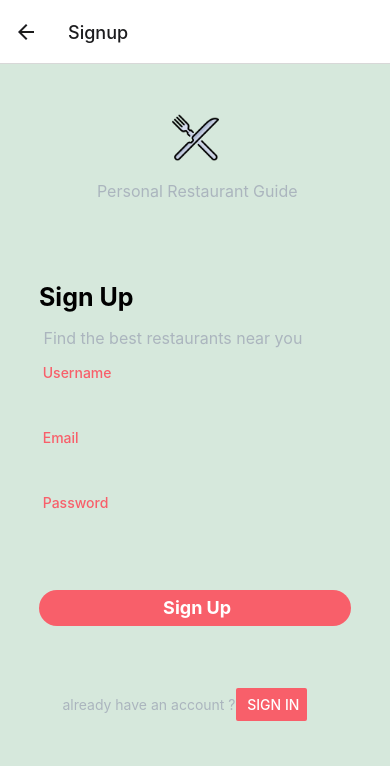
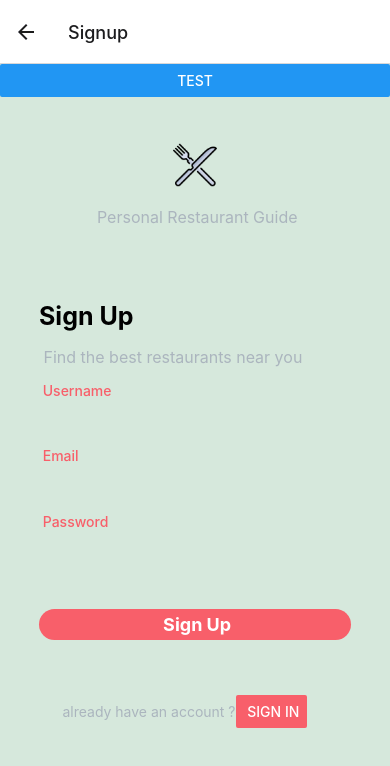
Before and after one commit to bitwiserob/personal-restaurant-guide, a React Native app in the folder PersonalRestaurantGuide/: screen /Signup in a window 390 px wide. Shown: the top 766 px of the page. Built offline with nearby package versions, Linux system fonts and the light colour scheme.

Commit message:
auth now sends te proper request

```diff
--- a/PersonalRestaurantGuide/package.json
+++ b/PersonalRestaurantGuide/package.json
@@ -16,6 +16,7 @@
     "@react-navigation/stack": "^6.3.8",
     "axios": "^1.2.1",
     "expo": "~47.0.8",
+    "expo-cli": "^6.0.8",
     "expo-splash-screen": "~0.17.5",
     "expo-status-bar": "~1.4.2",
     "react": "18.1.0",
--- a/PersonalRestaurantGuide/screens/User/LoginScreen.js
+++ b/PersonalRestaurantGuide/screens/User/LoginScreen.js
@@ -18,7 +18,7 @@ const LoginScreen = () => {
   const { dispatch, state } = useAuth();
   return (
     <View style={styles.container}>
-      <View
+       <View
         style={{
           flex: 1,
           alignItems: "center",
@@ -61,11 +61,12 @@ const LoginScreen = () => {
           activeOpacity={0.6}
           underlayColor="#DDDDDD"
           onPress={() => {
-             // dispatch({ type: "login", payload: {
-            //   "userName":username,
-            //   "password": password
-            // }
-          }}
+            dispatch({ type: "login", payload: {
+             "username": username,
+             "password": password
+           }});
+           console.log('newstate ' +state);
+         }}
         >
           <Text style={styles.text}> Sign in</Text>
         </TouchableHighlight>
--- a/PersonalRestaurantGuide/screens/User/SignupScreen.js
+++ b/PersonalRestaurantGuide/screens/User/SignupScreen.js
@@ -18,6 +18,19 @@ const SignupScreen = () => {
   const { dispatch, state } = useAuth();
   return (
     <View style={styles.container}>
+      <View>
+      <Button title="Test"
+          onPress={() => {
+            dispatch({ type: "signup", payload: {
+             "username":username,
+             "email":email,
+             "password": password
+           }})
+         }}
+
+          ></Button>
+      </View>
+
       <View
         style={{
           flex: 1,
@@ -69,17 +82,22 @@ const SignupScreen = () => {
           style={[styles.button]}
           activeOpacity={0.6}
           underlayColor="#DDDDDD"
-          onPress={() => {
-             // dispatch({ type: "login", payload: {
-            //   "userName":username,
-            //   "email":email,
-            //   "password": password
-            // }
-            console.log(state);
-          }}
+          oonPress={() => {
+            dispatch({ type: "signup", payload: {
+             "username":username,
+             "email":email,
+             "password": password
+           }})
+         }}
         >
+
           <Text style={styles.text}> Sign Up</Text>
+
         </TouchableHighlight>
+
+
+
+
       </View>
       <View
         style={{
--- a/PersonalRestaurantGuide/screens/context/AuthContext.js
+++ b/PersonalRestaurantGuide/screens/context/AuthContext.js
@@ -7,51 +7,64 @@ const AuthContext = React.createContext()
 
 function authReducer(state, action) {
   switch (action.type) {
-    case 'login': {
-      console.log(action)
-      axios.post("http://localhost:8081/api/user/login",{
-        "username":action.payload.username,
-        "password":action.payload.password
+    case 'login':
+      console.log(action.type + " is");
+      postLogin(state, action)
+      break;
+    case 'logout':
+      return {'isLoggedIn': false, "userId": -1}
+      break;
+    case 'signup':
+      console.log(action.type + " is");
+      postSignup(state, action);
+      break;
+    default:
+      throw new Error(`Unhandled action type: ${action.type}`)
 
+  }
+}
+
+const postLogin = async(state, action) =>{
+  console.log(action.payload + " payload is");
+  axios.post("http://localhost:8081/api/user/login", {
+    "username": action.payload.username,
+    "password": action.payload.password
   })
     .then((response) => {
 
-                console.log("RESPONSE IS")
-                console.log(response.data)
-                if (response.data['status']){
+      console.log("RESPONSE IS");
+      console.log(response.data);
+      if (response.data['status']) {
         return {
-                  "userId":response.data.user.username,
-                  "isLoggedIn":true}
+          "userId": response.data.username,
+          "isLoggedIn": true
+        };
       }
-                return {...state}
+      return { ...state };
 
-            }).catch(reason => console.log(reason))
+    }).catch(reason => console.log(reason));
 }
-    case 'logout': {
-      return {isLoggedIn: state.isLoggedIn = false}
-    }
-    case 'signup': {
-      console.log(action)
-      axios.post("http://localhost:8081/api/user/signup",{
-        "username":action.payload.username,
-        "email":action.payload.email,
-        "password":action.payload.password,
 
+const postSignup = async(state, action) => {
+  console.log(action.type + " is");
+  console.log(action.payload + " is");
+  axios.post("http://localhost:8081/api/user/signup", {
+    "username": action.payload.username,
+    "email": action.payload.email,
+    "password": action.payload.password,
   })
     .then((response) => {
 
-                console.log("RESPONSE IS")
-                console.log(response.data)
+      console.log("RESPONSE IS");
+      console.log(response.data);
+      if (response.data.username === action.payload.username) {
         return {
-                  "userId":response.data.user.username,
-                  "isLoggedIn":true}
-
-            }).catch(reason => console.log(reason))
+          "userId": response.data.username,
+          "isLoggedIn": true
+        };
       }
-    default: {
-      throw new Error(`Unhandled action type: ${action.type}`)
-    }
-  }
+      return { ...state };
+    }).catch(reason => console.log(reason));
 }
 
 function AuthProvider({children}) {
```
Also changed, not shown: 1 other file (tests, documents, lock files or other folders). Lines whose indentation alone changed are shown as unchanged.
